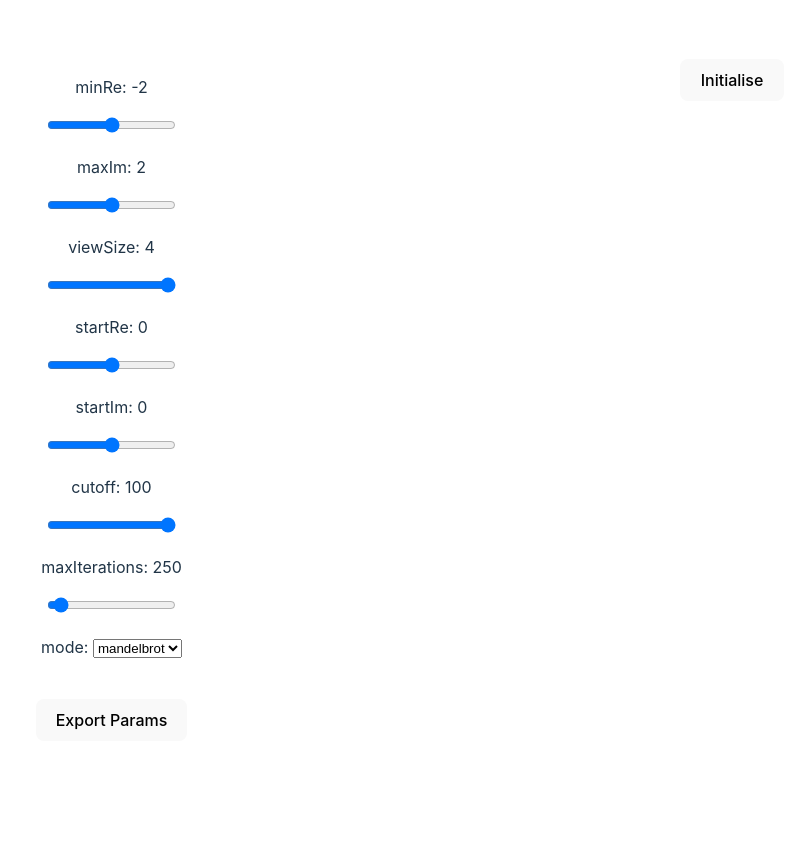
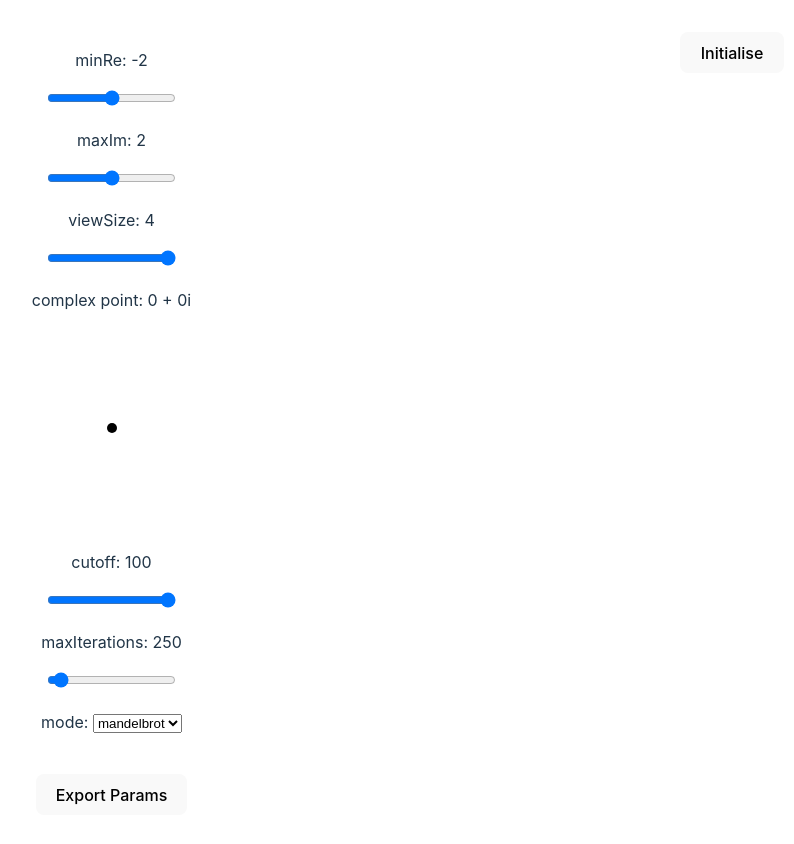
Before and after one commit to alexanderbira/fractals, a React (Vite) app: page / in a window 1280 px wide. Shown: the top 844 px of the page, without its empty margins (366-1160 px from the left). Before the commit the page ends 800 px from the top, so only its background shows below. Built offline with nearby package versions, Linux system fonts and the light colour scheme.

Commit message:
add number circle for complex number parameters

```diff
--- a/src/App.tsx
+++ b/src/App.tsx
@@ -2,6 +2,7 @@ import "./App.css"
 import FractalCanvas from "./FractalCanvas.tsx"
 import { useCallback, useState } from "react"
 import { Mode } from "./lib/types.ts"
+import CircleSelector from "./components/CircleSelector.tsx"
 
 /**
  * Get a search parameter from the URL or return a default value.
@@ -24,7 +25,9 @@ function App() {
   const [maxIterations, setMaxIterations] = useState(
     searchParamOrDefault("maxIterations", 250),
   )
-  const [mode, setMode] = useState(Mode.MANDELBROT)
+  const [mode, setMode] = useState(
+    searchParamOrDefault("mode", Mode.MANDELBROT),
+  )
 
   const canvasSize = 400
 
@@ -86,23 +89,16 @@ function App() {
           value={viewSize}
           onChange={(e) => setViewSize(parseFloat(e.target.value))}
         />
-        <p>startRe: {startRe}</p>
-        <input
-          type="range"
-          min={-2}
-          max={2}
-          step={0.0001}
-          value={startRe}
-          onChange={(e) => setStartRe(parseFloat(e.target.value))}
-        />
-        <p>startIm: {startIm}</p>
-        <input
-          type="range"
-          min={-2}
-          max={2}
-          step={0.0001}
-          value={startIm}
-          onChange={(e) => setStartIm(parseFloat(e.target.value))}
+        <p>
+          complex point: {startRe} {startIm < 0 ? "-" : "+"} {Math.abs(startIm)}
+          i
+        </p>
+        <CircleSelector
+          startRe={startRe}
+          setStartRe={setStartRe}
+          startIm={startIm}
+          setStartIm={setStartIm}
+          mode={mode}
         />
         <p>cutoff: {cutoff}</p>
         <input
--- /dev/null
+++ b/src/components/CircleSelector.module.css
@@ -0,0 +1,27 @@
+.CircleSelector {
+  width: 200px;
+  height: 200px;
+  background: white;
+  border-radius: 50%;
+  position: relative;
+  display: inline-block;
+  touch-action: none;
+}
+
+.point {
+  width: 10px;
+  height: 10px;
+  border-radius: 50%;
+  background-color: black;
+  position: absolute;
+  transform: translate(-5px, -5px);
+}
+
+.mandelbrotBackground {
+  background-image: url("/mandelbrot.png");
+  background-size: cover;
+}
+
+.mandelbrotBackground .point {
+  background-color: white;
+}
--- /dev/null
+++ b/src/components/CircleSelector.tsx
@@ -0,0 +1,90 @@
+import styles from "./CircleSelector.module.css"
+import {
+  Dispatch,
+  MouseEvent,
+  SetStateAction,
+  TouchEvent,
+  useCallback,
+  useRef,
+  useState,
+} from "react"
+import { getMousePos, isMouseOrWheelEvent } from "../lib/interactionHelpers.ts"
+import { Mode } from "../lib/types.ts"
+
+// The radius of the CircleSelector in pixels
+const CIRCLE_RADIUS = 100
+
+interface CircleSelectorProps {
+  startRe: number
+  setStartRe: Dispatch<SetStateAction<number>>
+  startIm: number
+  setStartIm: Dispatch<SetStateAction<number>>
+  mode: Mode
+}
+
+const CircleSelector = ({
+  startRe,
+  setStartRe,
+  startIm,
+  setStartIm,
+  mode,
+}: CircleSelectorProps) => {
+  // Whether the mouse is currently down over the canvas
+  const [mouseDown, setMouseDown] = useState<boolean>(false)
+
+  // Reference to the circleSelector element
+  const circleSelector = useRef<HTMLDivElement | null>(null)
+
+  /**
+   * Handle a movement of a mouse or touch transformation with 1 finger.
+   */
+  const handleMove = useCallback(
+    (e: MouseEvent | TouchEvent) => {
+      if (isMouseOrWheelEvent(e) && !mouseDown) return
+      if (!circleSelector.current) return
+
+      // Set the target of the event to the circleSelector element, since the event target may be the point element
+      e.target = circleSelector.current
+
+      const mousePos = getMousePos(e)
+
+      const newStartRe = (mousePos.x - CIRCLE_RADIUS) / (CIRCLE_RADIUS / 2)
+      const newStartIm = -(mousePos.y - CIRCLE_RADIUS) / (CIRCLE_RADIUS / 2)
+
+      // If the point is outside the circle, don't update the state
+      if (newStartRe ** 2 + newStartIm ** 2 > 4) return
+
+      setStartRe(newStartRe)
+      setStartIm(newStartIm)
+    },
+    [mouseDown, setStartIm, setStartRe],
+  )
+
+  return (
+    <div
+      className={
+        styles.CircleSelector +
+        " " +
+        (mode === Mode.JULIA ? styles.mandelbrotBackground : "") // Use the Mandelbrot background for the Julia set
+      }
+      onMouseDown={() => setMouseDown(true)}
+      onMouseUp={() => setMouseDown(false)}
+      onMouseMove={handleMove}
+      onTouchMove={handleMove}
+      ref={circleSelector}
+      style={{
+        cursor: mouseDown ? "none" : "grab",
+      }}
+    >
+      <div
+        className={styles.point}
+        style={{
+          left: `${CIRCLE_RADIUS + startRe * (CIRCLE_RADIUS / 2)}px`,
+          top: `${CIRCLE_RADIUS - startIm * (CIRCLE_RADIUS / 2)}px`,
+        }}
+      />
+    </div>
+  )
+}
+
+export default CircleSelector
--- a/src/hooks/useStartupAnimation.ts
+++ b/src/hooks/useStartupAnimation.ts
@@ -7,6 +7,7 @@ const ANIMATION_DURATION = 500
 // The maximum number of iterations after the animation finishes
 let finalMaxIterations = 100
 
+// The start time of the animation
 let start: number | null = null
 
 /**
@@ -28,7 +29,6 @@ const useStartupAnimation = (
       }
 
       const elapsed = time - start
-      console.log(elapsed)
 
       if (elapsed < ANIMATION_DURATION) {
         // Update the max iterations and run again with another animation frame
@@ -44,17 +44,15 @@ const useStartupAnimation = (
     [setMaxIterations],
   )
 
+  // Run the animation when the module loads
   useEffect(() => {
     if (!module) return
     finalMaxIterations = maxIterations
     setMaxIterations(0)
 
     // Run the animation when the module loads
-    // startupAnimation(document.timeline.currentTime!)
     requestAnimationFrame(startupAnimation)
   }, [module])
 }
 
 export default useStartupAnimation
-
-// TODO: the animation doesn't start until part-way into the elapsed time figure out why
--- a/src/lib/interactionHelpers.ts
+++ b/src/lib/interactionHelpers.ts
@@ -23,7 +23,7 @@ export const getTouchPos = (e: TouchEvent, touchIndex: number): MousePos => {
  * Return true iff the event was a React MouseEvent.
  * @param e The event to check.
  */
-const isMouseOrWheelEvent = (
+export const isMouseOrWheelEvent = (
   e: MouseEvent | TouchEvent | WheelEvent,
 ): e is MouseEvent | WheelEvent => (e as MouseEvent).clientX !== undefined
 
```
Also changed, not shown: src/libc/a.out.d.ts (+2 -8 lines), public/mandelbrot.png (added).
